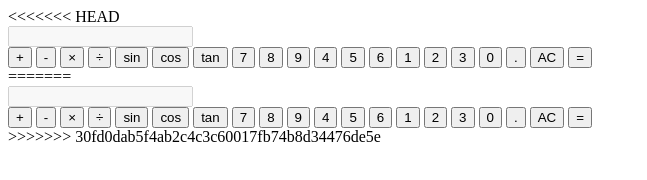
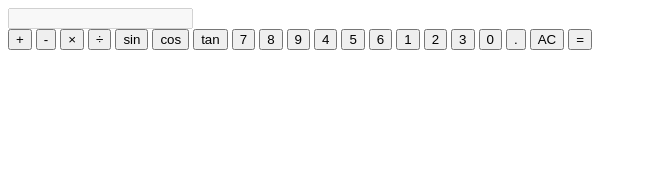
Before and after one commit to estrii45/estrii45.github.io, a plain HTML site: page index.html in a window 1280 px wide. Shown: the whole page, without its empty margins (0-647 px from the left). Drawn offline with Linux system fonts and the light colour scheme.

Commit message:
Update index.html

```diff
--- a/index.html
+++ b/index.html
@@ -1,46 +1,3 @@
-<<<<<<< HEAD
-
-<!DOCTYPE html>
-<html>
-<head>
-    <title>Membuat Kalkulator Sederhana</title>
-</head>
-<link rel="stylesheet" type="text/css" href="style.css">
-<body>
-
-
-<div class="calculator">
-
-    <input type="text" class="calculator-screen" value="" disabled />
-    <div class="calculator-keys">
-    <button type="button" class="operator" value="+">+</button>
-    <button type="button" class="operator" value="-">-</button>
-    <button type="button" class="operator" value="*">&times;</button>
-    <button type="button" class="operator" value="/">&divide;</button>
-    <button type="button" class="operator" value="sin">sin</button>
-    <button type="button" class="operator" value="cos">cos</button>
-    <button type="button" class="operator" value="tan">tan</button>
-    <button type="button" value="7">7</button>
-    <button type="button" value="8">8</button>
-    <button type="button" value="9">9</button>
-    <button type="button" value="4">4</button>
-    <button type="button" value="5">5</button>
-    <button type="button" value="6">6</button>
-    <button type="button" value="1">1</button>
-    <button type="button" value="2">2</button>
-    <button type="button" value="3">3</button>
-    <button type="button" value="0">0</button>
-    <button type="button" class="decimal" value=".">.</button>
-    <button type="button" class="all-clear" value="all-clear">AC</button>
-    <button type="button" class="equal-sign" value="=">=</button>
-    </div>
-</div>
-
-<script src="script.js"></script>
-
-</body>
-</html>
-=======
 <!DOCTYPE html>
 <html  lang="en">
     <head>
@@ -80,4 +37,3 @@
         <script src="script.js"></script>
     </body>
 </html>
->>>>>>> 30fd0dab5f4ab2c4c3c60017fb74b8d34476de5e
```
